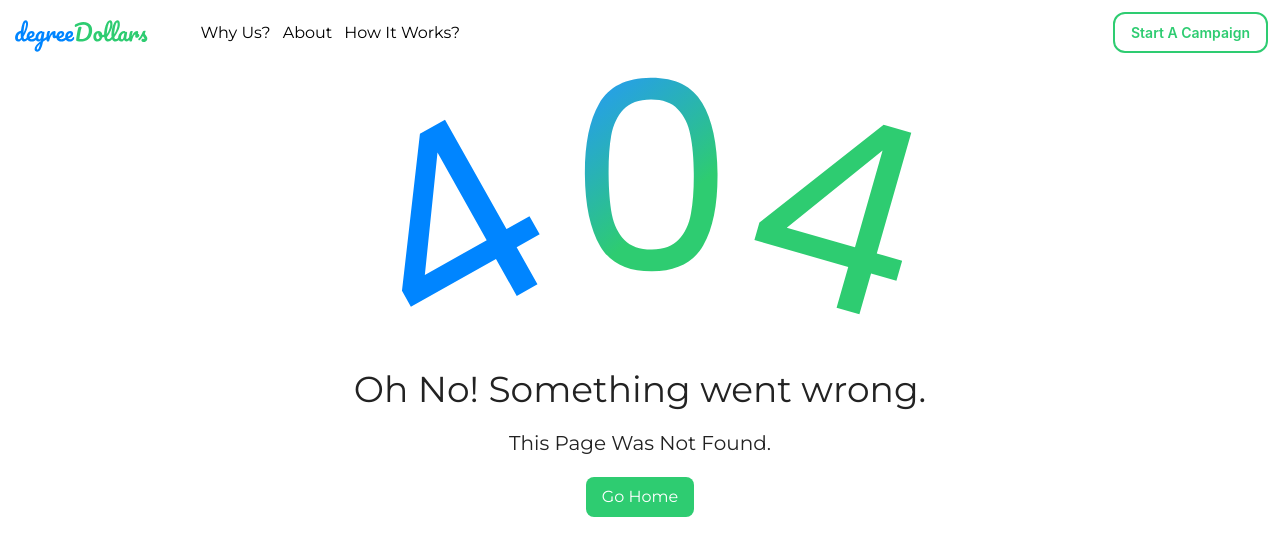
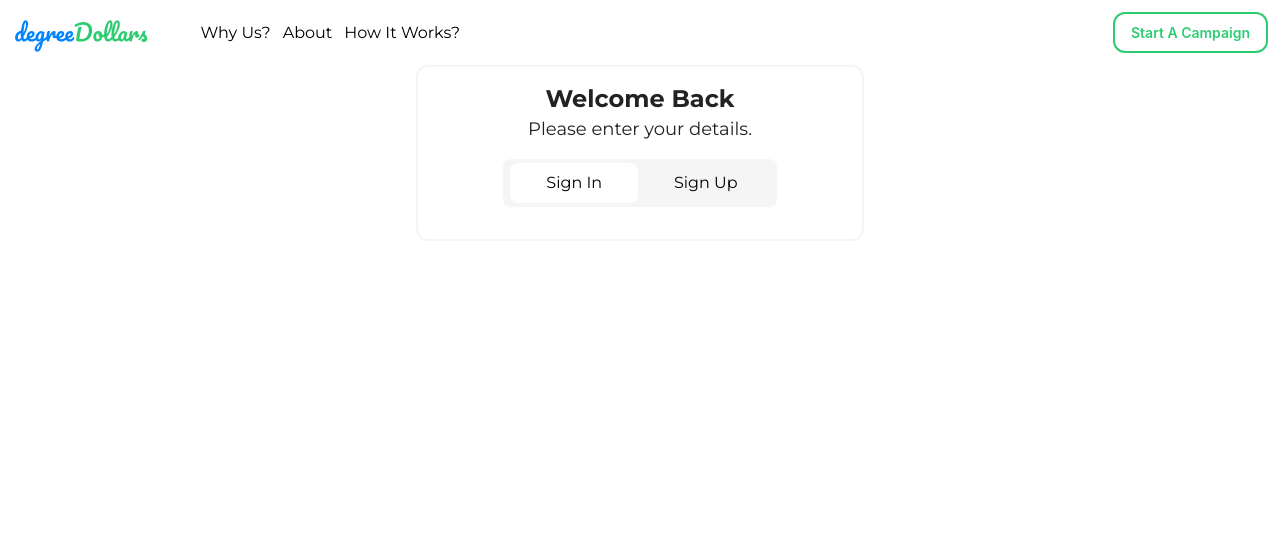
Before and after one commit to dashanteCEO/degreedollars, a React (Vite) app in the folder client/: page /login in a window 1280 px wide. Before the commit this address had no page. Shown: the top 556 px of the page. Built offline with nearby package versions, Linux system fonts and the light colour scheme.

Commit message:
slider without animations

```diff
--- a/client/src/App.jsx
+++ b/client/src/App.jsx
@@ -1,3 +1,4 @@
+import Login from "./components/Auth/login";
 import Home from "./components/Home/home";
 import Header from "./components/header";
 import PageNotFound from "./components/pageNotFound";
@@ -11,6 +12,7 @@ function App() {
       <Router>
         <Routes>
           <Route path='/' element={<Home/>} />
+          <Route path='/login' element={<Login/>} />
           <Route path='*' element={<PageNotFound/>} />
         </Routes>
       </Router>
--- /dev/null
+++ b/client/src/components/Auth/login.jsx
@@ -0,0 +1,17 @@
+export default function Login() {
+
+    return (
+        <div className="flex flex-col justify-between p-4 rounded-xl  border-2 border-[#f5f5f5] w-[35%] m-auto items-center">
+            <h1 className="font-semibold text-2xl text-black " >Welcome Back</h1>
+            <h3 className="font-medium text-lg text-black">Please enter your details.</h3>
+            <div className="p-1 rounded-lg h-12 my-4 cursor-pointer bg-[#f5f5f5] w-8/12 flex flex-row justify-evenly">
+                <h3 className="w-[48%] bg-white rounded-lg px-2 justify-center items-center flex h-full font-medium ">
+                    Sign In
+                </h3>
+                <h3 className="w-[48%] rounded-lg px-2 justify-center items-center flex h-full font-medium ">
+                    Sign Up
+                </h3>
+            </div>
+        </div>
+    )
+}
--- a/client/src/components/Home/hero.jsx
+++ b/client/src/components/Home/hero.jsx
@@ -8,21 +8,21 @@ function Hero() {
 
   return (
     <div className="p-3 flex justify-evenly w-full items-center
-    flex-col h-[400px] mt-8 pt-4">
-      <h2 className='text-6xl font-medium '>
+    flex-col h-[380px] mt-8 pt-4">
+      <h2 className='text-6xl font-semibold '>
         Elevate Dreams, Fund Futures
       </h2>
       <div className='flex flex-col items-center h-[60%] justify-center'>
-        <h3 className='text-xl flex items-center text-normal'>Education is the key to unlocking a brighter future, with your help someone education journey will be possible.</h3>
-        <h3 className='text-xl flex items-center text-normal'> Take a look at our website to see how you can help make a dream a reality.</h3>
+        <h3 className='text-xl flex items-center text-normal'>We're thrilled to have you here, joining us in our mission to support education and create opportunities for those in need.</h3>
+        <h3 className='text-lg flex items-center text-normal text-center '>Your presence means a lot to us, and your contribution will play a vital role in empowering individuals  <br/> to access quality learning resources and a brighter future. </h3>
       </div>
       <div className="items-center w-[60%] rounded-xl flex-row flex justify-between h-16 ">
       <input type="text" className="w-[78%] h-full bg-[#f5f5f5]
         rounded-xl outline-none pl-5 text-[20px] font-normal
         text-[#333333]" placeholder={placeholder}/>
-      <button className="flex items-center justify-center w-[20%] h-full
+      <button className="flex items-center justify-center w-[10%] h-full
         bg-primary rounded-xl hover:duration-500 hover:bg-[#12c77c] transition-all">
-        <MdFilterList className="text-white text-[25px] ml-2"/>
+        <MdFilterList className="text-white text-[25px] "/>
       </button>
       </div>
       <div className="flex justify-between items-center w-[60%]">
--- a/client/src/main.css
+++ b/client/src/main.css
@@ -534,6 +534,15 @@ video {
   --tw-backdrop-sepia:  ;
 }
 
+.m-auto {
+  margin: auto;
+}
+
+.my-4 {
+  margin-top: 1rem;
+  margin-bottom: 1rem;
+}
+
 .my-5 {
   margin-top: 1.25rem;
   margin-bottom: 1.25rem;
@@ -545,10 +554,6 @@ video {
 
 .ml-12 {
   margin-left: 3rem;
-}
-
-.ml-2 {
-  margin-left: 0.5rem;
 }
 
 .mt-2 {
@@ -571,12 +576,16 @@ video {
   height: 2.5rem;
 }
 
+.h-12 {
+  height: 3rem;
+}
+
 .h-16 {
   height: 4rem;
 }
 
-.h-\[400px\] {
-  height: 400px;
+.h-\[380px\] {
+  height: 380px;
 }
 
 .h-\[50\%\] {
@@ -600,8 +609,12 @@ video {
   min-height: 100vh;
 }
 
-.w-\[20\%\] {
-  width: 20%;
+.w-\[10\%\] {
+  width: 10%;
+}
+
+.w-\[35\%\] {
+  width: 35%;
 }
 
 .w-\[50\%\] {
@@ -622,6 +635,30 @@ video {
 
 .w-full {
   width: 100%;
+}
+
+.w-5\/12 {
+  width: 41.666667%;
+}
+
+.w-6\/12 {
+  width: 50%;
+}
+
+.w-8\/12 {
+  width: 66.666667%;
+}
+
+.w-\[40\%\] {
+  width: 40%;
+}
+
+.w-\[45\%\] {
+  width: 45%;
+}
+
+.w-\[48\%\] {
+  width: 48%;
 }
 
 .cursor-pointer {
@@ -680,6 +717,11 @@ video {
   border-color: rgb(245 245 245 / var(--tw-border-opacity));
 }
 
+.border-white {
+  --tw-border-opacity: 1;
+  border-color: rgb(255 255 255 / var(--tw-border-opacity));
+}
+
 .bg-\[\#f5f5f5\] {
   --tw-bg-opacity: 1;
   background-color: rgb(245 245 245 / var(--tw-bg-opacity));
@@ -703,6 +745,14 @@ video {
   padding: 0.75rem;
 }
 
+.p-4 {
+  padding: 1rem;
+}
+
+.p-1 {
+  padding: 0.25rem;
+}
+
 .px-4 {
   padding-left: 1rem;
   padding-right: 1rem;
@@ -711,6 +761,16 @@ video {
 .py-2 {
   padding-top: 0.5rem;
   padding-bottom: 0.5rem;
+}
+
+.px-2 {
+  padding-left: 0.5rem;
+  padding-right: 0.5rem;
+}
+
+.py-1 {
+  padding-top: 0.25rem;
+  padding-bottom: 0.25rem;
 }
 
 .pl-5 {
@@ -727,6 +787,11 @@ video {
 
 .font-\[Inter\] {
   font-family: Inter;
+}
+
+.text-2xl {
+  font-size: 1.5rem;
+  line-height: 2rem;
 }
 
 .text-4xl {
@@ -749,6 +814,11 @@ video {
 
 .text-\[25px\] {
   font-size: 25px;
+}
+
+.text-lg {
+  font-size: 1.125rem;
+  line-height: 1.75rem;
 }
 
 .text-xl {
```
